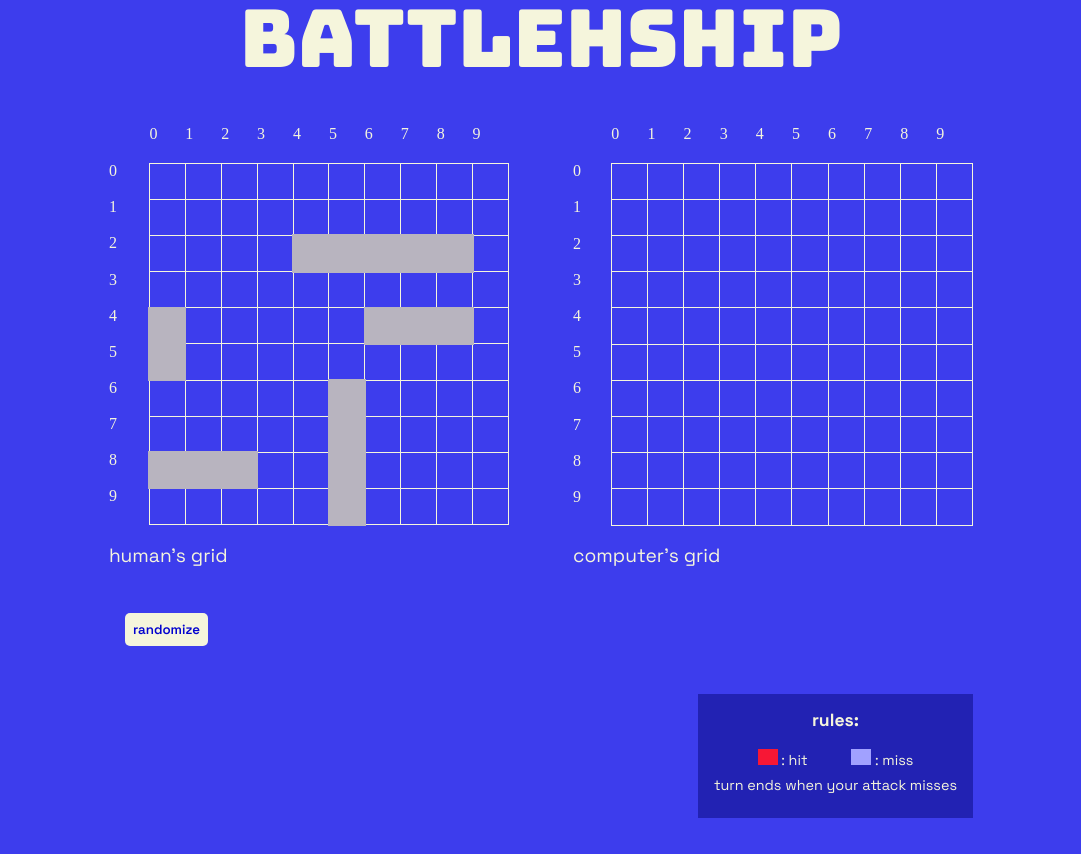
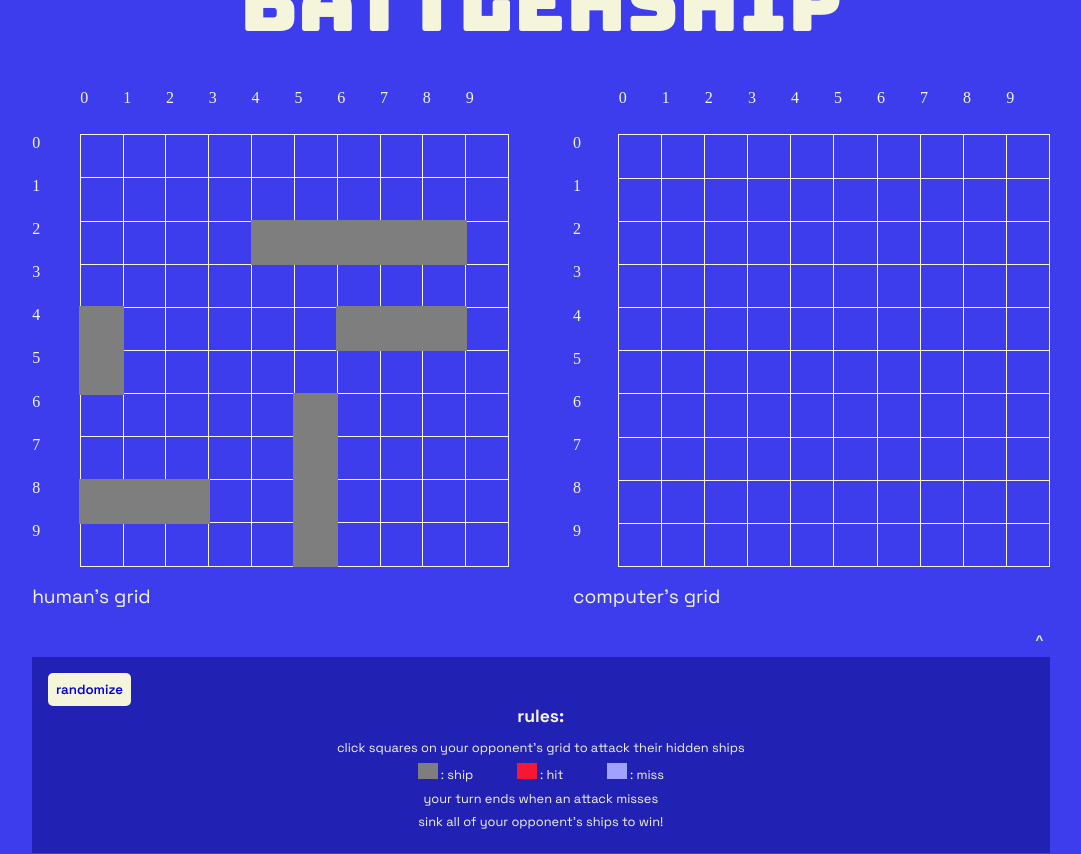
Before and after one commit to maybethee/battleship, a website built with webpack: page src/index.html in a window 1280 px wide. Both pictures are taken after a click on the button "play". Shown: the whole page, without its empty margins (99-1180 px from the left). Before the commit the page ends 818 px from the top, so only its background shows below. Built offline with nearby package versions, Linux system fonts and the light colour scheme.

Commit message:
Refine rules row to collapse on button click

```diff
--- a/src/dom.js
+++ b/src/dom.js
@@ -3,7 +3,10 @@ import "./style.css";
 
 const gameStartBtn = document.querySelector(".game-start-btn");
 const randomizeShipsBtn = document.querySelector("#randomize-ships");
-const rules = document.querySelector(".col-3");
+const contentWrapper = document.querySelector(".content-wrapper");
+const rulesRow = document.querySelector(".row-2");
+const collapseBtn = document.querySelector("#collapse-rules-btn");
+
 const gameDiv = document.querySelector(".game");
 const game = new GameController();
 let availableCoordinates = [];
@@ -53,8 +56,16 @@ function setupDOM() {
   createPlayerBoards();
 
   randomizeShipsBtn.style.display = "inline";
-  rules.style.display = "inline";
+  rulesRow.style.display = "grid";
+  contentWrapper.style.display = "inline";
+
+  collapseBtn.style.display = "inline";
 }
+
+collapseBtn.addEventListener("click", () => {
+  collapseBtn.classList.toggle("collapsed-btn");
+  contentWrapper.classList.toggle("collapsed-div");
+});
 
 randomizeShipsBtn.addEventListener("click", () => {
   // only need to re-randomize human ships
@@ -74,6 +85,8 @@ randomizeShipsBtn.addEventListener("click", () => {
 });
 
 function createPlayerBoards() {
+  gameDiv.textContent = "";
+
   game.players.forEach((player) => {
     // create html gameboard
     let table = document.createElement("table");
--- a/src/index.html
+++ b/src/index.html
@@ -16,20 +16,27 @@
       <h1>BATTLEHSHIP</h1>
       <button class="game-start-btn">play</button>
       <div class="game-wrapper">
-        <div class="col-1">
+        <div class="row-1">
           <div class="game"></div>
         </div>
-        <div class="col-2">
+        <div class="row-2">
+          <button id="collapse-rules-btn" class="unrolled-btn">^</button>
+          <div class="content-wrapper unrolled-div">
             <button id="randomize-ships">randomize</button>
-        </div>
-        <div class="col-3">
             <div class="rules">
               <p>rules:</p>
               <p>
+                click squares on your opponent's grid to attack their hidden
+                ships
+              </p>
+              <p>
+                <span class="rules-ship"></span> : ship
                 <span class="rules-hit"></span> : hit
                 <span class="rules-miss"></span> : miss
               </p>
-            <p>turn ends when your attack misses</p>
+              <p>your turn ends when an attack misses</p>
+              <p>sink all of your opponent's ships to win!</p>
+            </div>
           </div>
         </div>
       </div>
--- a/src/style.css
+++ b/src/style.css
@@ -65,7 +65,6 @@ body {
 button {
   background-color: beige;
   color: rgb(2, 2, 206);
-  margin: 1rem;
   padding: 0.5rem;
   border: none;
   border-radius: 5px;
@@ -111,20 +110,15 @@ h1 {
 .human-cell,
 .computer-cell {
   border: 1px solid beige;
-  /* background-color: rgba(0, 0, 255, 0.372); */
 }
 
 .computer-cell:hover {
-  /* background-color: rgba(2, 133, 255, 0.33);
-  border: solid 2px blue; */
-
   background-color: beige;
-  /* border: solid 2px rgb(127, 127, 246); */
 }
 
 .ship {
-  background-color: rgb(184, 180, 191);
-  border: solid 2px rgb(184, 180, 191);
+  background-color: rgb(126, 126, 126);
+  border: solid 2px rgb(126, 126, 126);
 }
 
 .game {
@@ -135,7 +129,7 @@ h1 {
 
 .game-wrapper {
   display: grid;
-  gap: 2rem;
+  gap: 1rem;
 }
 
 .game-over-message {
@@ -153,33 +147,28 @@ h1 {
 }
 
 table {
-  width: 400px;
-  height: 400px;
+  width: calc(400px + 6vw);
+  height: calc(400px + 6vw);
 }
 
 p {
-  /* margin-bottom: 3rem; */
-  /* margin-bottom: 1rem; */
   font-size: 1.2rem;
   font-weight: 400;
 }
 
-.col-3 {
-  display: none;
+.content-wrapper {
   background-color: rgba(25, 25, 162, 0.762);
-  place-self: end;
   padding: 1rem;
+  transform-origin: top;
 }
 
-.col-3 .rules {
+.row-2,
+#collapse-rules-btn,
+.content-wrapper {
+  display: none;
 }
 
-.rules {
-  /* width: auto; */
-  /* text-align: center; */
-  /* white-space: pre; */
-}
-
+.rules-ship,
 .rules-hit,
 .rules-miss {
   display: inline-block;
@@ -187,27 +176,34 @@ p {
   height: 1rem;
 }
 
+.rules-ship {
+  background-color: rgb(126, 126, 126);
+}
+
 .rules-hit {
   background-color: rgb(247, 23, 53);
 }
 
 .rules-miss {
+  background-color: rgb(161, 161, 255);
+}
+
+.rules-hit,
+.rules-miss {
   margin-left: 40px;
-  background-color: rgb(161, 161, 255);
 }
 
 .rules p {
   text-align: center;
-  font-size: 0.9rem;
+  font-size: 0.8rem;
   line-height: 120%;
-
   margin-bottom: 0.5rem;
 }
 
 .rules p:first-child {
   font-size: 1.1rem;
   font-weight: 800;
-  padding-bottom: 0.6rem;
+  padding-bottom: 0.3rem;
   text-align: center;
 }
 
@@ -218,3 +214,79 @@ button,
   font-optical-sizing: auto;
   font-style: normal;
 }
+
+#collapse-rules-btn {
+  justify-self: end;
+  font-family: sans-serif;
+  padding: 0.4rem;
+  background-color: rgba(25, 25, 162, 0);
+  color: beige;
+  height: 35px;
+}
+
+#collapse-rules-btn:hover {
+  border-radius: 25px;
+  background-color: rgba(25, 25, 162, 0.762);
+}
+
+/* animations */
+
+.unrolled-btn {
+  animation: rotateBack 0.4s ease-out both;
+}
+
+.unrolled-div {
+  animation: unroll 0.2s ease-in-out both;
+}
+
+.collapsed-btn {
+  animation: rotate 0.4s ease-out both;
+}
+
+.collapsed-div {
+  animation: collapse 0.2s ease-in-out both;
+}
+
+@keyframes rotate {
+  from {
+    transform: rotate(0deg);
+  }
+  to {
+    transform: rotate(180deg);
+  }
+}
+
+@keyframes rotateBack {
+  from {
+    transform: rotate(180deg);
+  }
+  to {
+    transform: rotate(0deg);
+  }
+}
+
+@keyframes unroll {
+  from {
+    transform: scale(1, 0);
+    height: 0;
+    opacity: 0;
+  }
+  to {
+    transform: scale(1, 1);
+    height: auto;
+    opacity: 1;
+  }
+}
+
+@keyframes collapse {
+  from {
+    transform: scale(1, 1);
+    height: auto;
+    opacity: 1;
+  }
+  to {
+    transform: scale(1, 0);
+    height: 0;
+    opacity: 0;
+  }
+}
```
Lines whose indentation alone changed are shown as unchanged.
